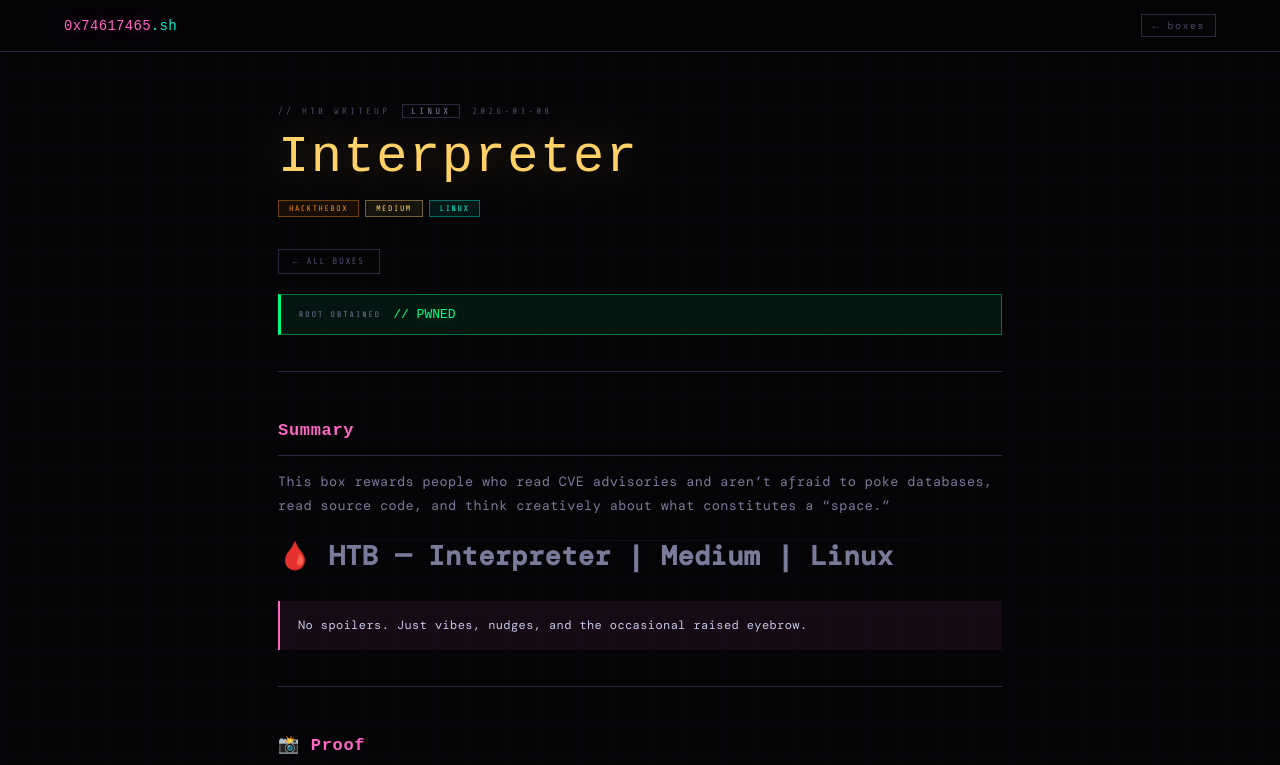
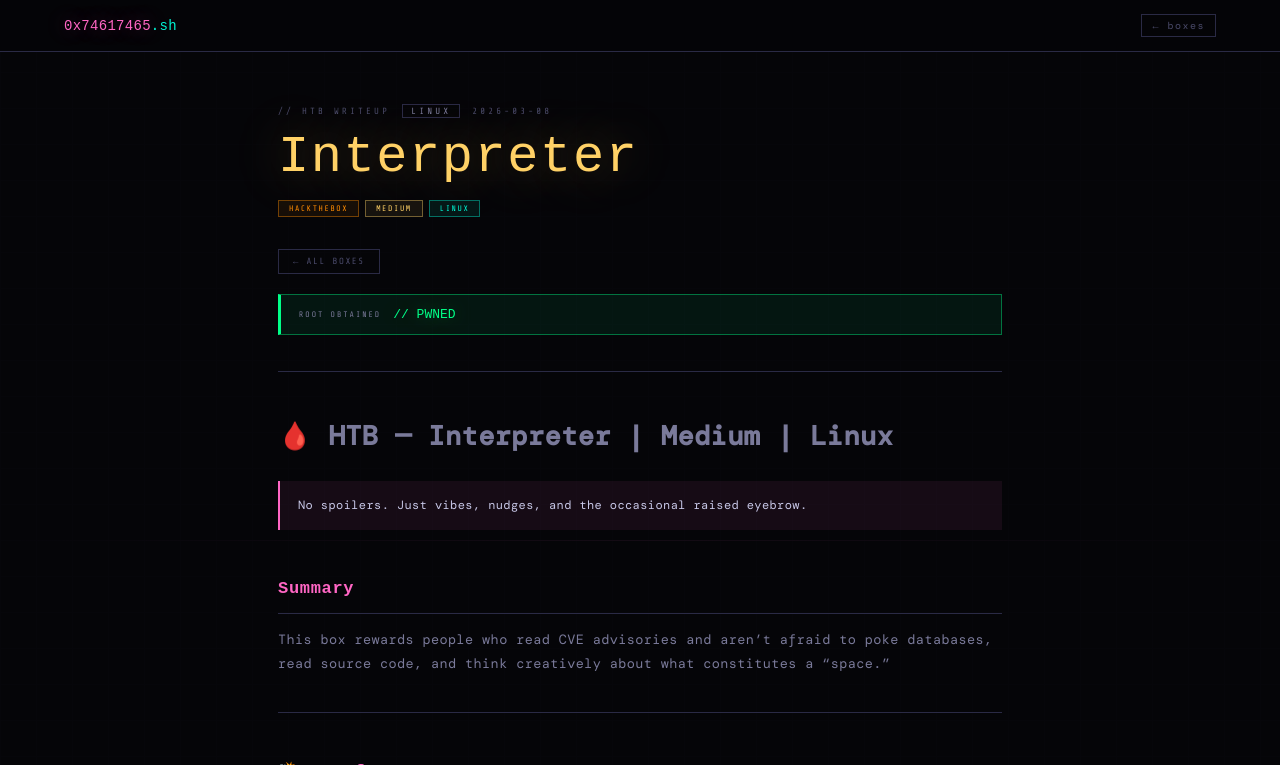
Before and after one commit to inkedqt/0x74617465.sh, a Jekyll site: the page built from _writeups/seasonal/interpreter/index.md, in a window 1280 px wide and 900 px high, cut to the strip 0-765 px from the top of the window. Built offline with Jekyll 4.4.1, drawn with Linux system fonts in a browser that asks for light colours; some web fonts are replaced.

```diff
--- a/_writeups/seasonal/interpreter/index.md
+++ b/_writeups/seasonal/interpreter/index.md
@@ -9,12 +9,12 @@ os: "Linux"
 date: 2026-03-08
 pwned: true
 ---
-## Summary
-This box rewards people who read CVE advisories and aren't afraid to poke databases, read source code, and think creatively about what constitutes a "space."
-
 # 🩸 HTB — Interpreter | Medium | Linux
 
 > No spoilers. Just vibes, nudges, and the occasional raised eyebrow.
+
+## Summary
+This box rewards people who read CVE advisories and aren't afraid to poke databases, read source code, and think creatively about what constitutes a "space."
 
 ---
 ## 📸 Proof
--- a/boxes-data.js
+++ b/boxes-data.js
@@ -1,5 +1,5 @@
 // AUTO-GENERATED by build.py — do not edit manually
-// Last built: 2026-03-08 10:09:27
+// Last built: 2026-03-08 10:20:34
 // Total writeups: 106
 
 const BOXES_SEASONAL = [
```
